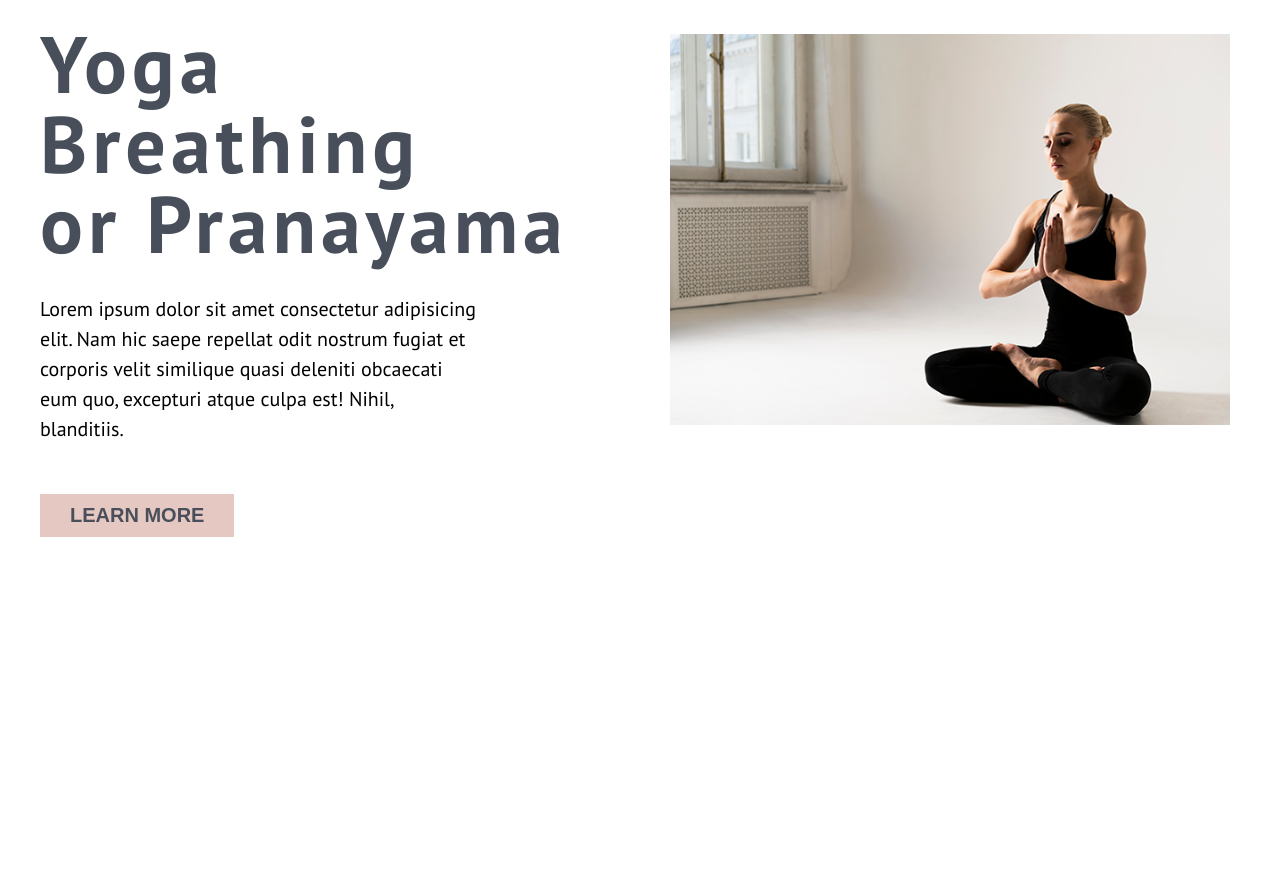
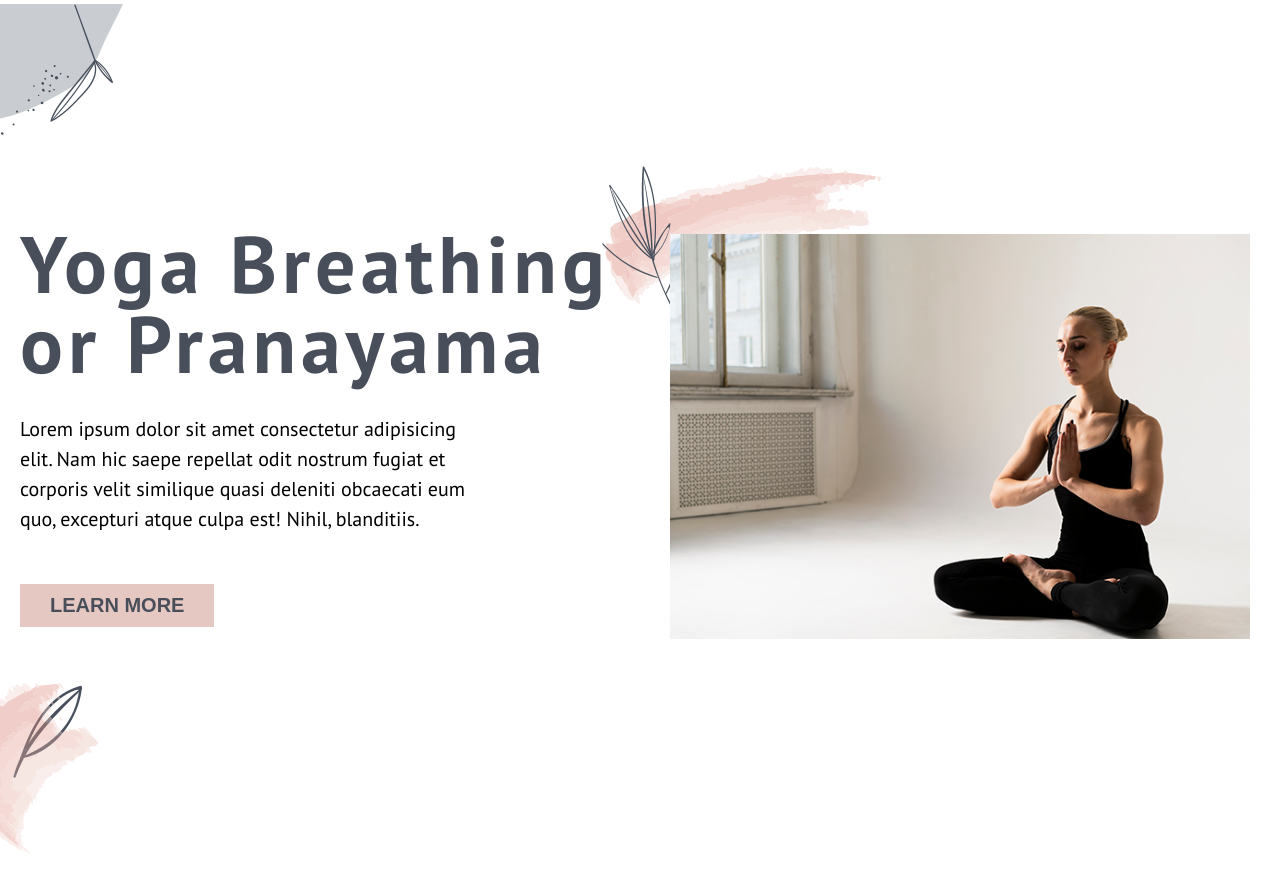
Before and after one commit to doanngocminhthang/yoga-course-template, a plain HTML site: page index.html in a window 1280 px wide. Shown: the part 2129-2998 px from the top of the page. Before the commit the page ends 2766 px from the top, so only its background shows below. Drawn offline with Linux system fonts and the light colour scheme.

Commit message:
50% yoga-breathing-section

```diff
--- a/index.html
+++ b/index.html
@@ -110,8 +110,20 @@
             </div>
         </div>
     </div>
-    <div class="yoga-breathing container">
-        <div class="yoga-breathing__inner">
+    <div class="yoga-breathing wrapper">
+        <img src="image/yoga-breathing__wrapper-left-top-corner-1.png" class="yoga-breathing-wrapper-left-top-corner-1" alt="">
+        <img src="image/yoga-breathing__wrapper-left-top-corner-2.png" class="yoga-breathing-wrapper-left-top-corner-2" alt="">
+        <img src="image/yoga-breathing__wrapper-left-bottom-corner-1.png" class="yoga-breathing-wrapper-left-bottom-corner-1" alt="">
+        <img src="image/yoga-breathing__wrapper-left-bottom-corner-2.png" class="yoga-breathing-wrapper-left-bottom-corner-2" alt="">
+        <img src="image/yoga-breathing__left-top-corner-1.png" class="yoga-breathing-left-top-corner-1" alt="">
+        <img src="image/yoga-breathing__left-top-corner-2.png" class="yoga-breathing-left-top-corner-2" alt="">
+        <!-- <img src="image/yoga-breathing__left-bottom-corner-1.png" class="yoga-breathing-wrapper-left-bottom-corner-1" alt="">
+        <img src="image/yoga-breathing__left-bottom-corner-2.png" class="yoga-breathing-wrapper-left-bottom-corner-2" alt="">
+        <img src="image/yoga-breathing__left-top-corner-1.png" class="yoga-breathing-wrapper-left-top-corner-1" alt="">
+        <img src="image/yoga-breathing__left-top-corner-2.png" class="yoga-breathing-wrapper-left-top-corner-2" alt="">
+        <img src="image/yoga-breathing__left-bottom-corner-1.png" class="yoga-breathing-wrapper-left-bottom-corner-1" alt=""> -->
+
+        <div class="yoga-breathing__inner container">
             <div class="yoga-breathing__content">
                 <h1 class="banner__title">Yoga Breathing<br>or Pranayama </h1>
                 <p class="banner__desc ">Lorem ipsum dolor sit amet consectetur adipisicing elit. Nam hic saepe
@@ -123,6 +135,7 @@
             <div class="yoga-breathing__image"><img src="image/yoga-breathing.png" alt=""></div>
         </div>
     </div>
+
 </body>
 
 </html>
--- a/style.scss
+++ b/style.scss
@@ -1,10 +1,10 @@
 $button-color: #e6c8c3;
-html{
-    font-size:62.5%; //1 rem = 10px
+html {
+  font-size: 62.5%; //1 rem = 10px
 }
 *,
 *:before,
-*:after{
+*:after {
   box-sizing: border-box;
   -webkit-box-sizing: border-box;
 }
@@ -12,11 +12,11 @@ img {
   display: block;
   max-width: 100%;
 }
-body{
-    font-family: 'PT Sans', sans-serif;
+body {
+  font-family: "PT Sans", sans-serif;
 }
 //1440px, 1263px
-.wrapper{
+.wrapper {
   max-width: 1440px;
   margin: 0 auto;
 }
@@ -31,47 +31,46 @@ body{
   padding-top: 4rem;
   justify-content: space-between;
 }
-.header__inner{
+.header__inner {
   display: flex;
   justify-content: space-between;
   align-items: center;
 }
-.logo{
+.logo {
   width: 9.2rem;
   height: 8rem;
 }
 .header__menu-list {
   display: flex;
   font-size: 2.1rem;
-
 }
-.header__menu-link{
+.header__menu-link {
   list-style-type: none;
   text-decoration: none;
-    color:black;
+  color: black;
 }
-.header__menu-item{
+.header__menu-item {
   padding-right: 8.2rem;
 }
-.banner{
+.banner {
   position: relative;
   margin-top: 3rem;
 }
-.banner__inner{
+.banner__inner {
   display: flex;
 }
-.banner__col-1{
+.banner__col-1 {
   width: 50%;
 }
-.banner__col-2{
+.banner__col-2 {
   width: 50%;
   padding: 5rem;
   padding-top: 15rem;
   // position: absolute;
   left: 50%;
-    top:20%
+  top: 20%;
 }
-.banner__title{
+.banner__title {
   line-height: 8rem;
   font-size: 8rem;
   color: #484f5b;
@@ -84,7 +83,7 @@ body{
   line-height: 3rem;
   padding-right: 14rem;
 }
-.banner__btn{
+.banner__btn {
   margin-top: 5rem;
   padding: 1rem 3rem;
   background-color: #e6c8c3;
@@ -94,121 +93,155 @@ body{
   font-weight: bolder;
   border: none;
 }
-.banner__right-bottom-1{
+.banner__right-bottom-1 {
   position: absolute;
   right: 0%;
   bottom: 0%;
 }
-.banner__right-bottom-2{
+.banner__right-bottom-2 {
   position: absolute;
   right: 0%;
   bottom: 0%;
 }
-.banner__right-bottom-3{
+.banner__right-bottom-3 {
   position: absolute;
   right: 0%;
   bottom: 3%;
 }
-.banner__left-middle-1{
+.banner__left-middle-1 {
   position: absolute;
   left: 16%;
   bottom: 18%;
 }
-.banner__left-middle-2{
+.banner__left-middle-2 {
   position: absolute;
   left: 11%;
   bottom: 50%;
 }
-.banner__right-top-1{
+.banner__right-top-1 {
   position: absolute;
   right: 2%;
   top: 0%;
   z-index: 2;
 }
-.banner__right-top-2{
+.banner__right-top-2 {
   position: absolute;
   right: 7%;
   top: 0%;
   z-index: 1;
 }
-.banner__right-top-3{
+.banner__right-top-3 {
   position: absolute;
   right: 0%;
   top: 0%;
   z-index: 0;
 }
-.banner__left-top-1{
+.banner__left-top-1 {
   position: absolute;
   left: 0%;
   top: 0%;
   z-index: 0;
 }
-.banner__left-top-2{
+.banner__left-top-2 {
   position: absolute;
   left: 0%;
   top: 0%;
   z-index: 1;
 }
-.banner-2{
+.banner-2 {
   position: relative;
 }
-.banner-2__inner{
+.banner-2__inner {
   background-image: url(image/banner2.png);
   height: 80rem;
 }
-.banner-2__content{
+.banner-2__content {
   width: 60%;
   padding: 5rem;
   padding-top: 15rem;
   // position: absolute;
   left: 50%;
-    top:25%;
+  top: 25%;
 }
-.program__inner{
+.program__inner {
   display: flex;
   width: 100%;
-    align-items:baseline;
+  align-items: baseline;
   height: 47rem;
   padding-top: 6rem;
 }
-.program__content{
+.program__content {
   width: 33.333333%;
   padding: 5rem;
   padding-left: 14rem;
   position: relative;
   text-align: center;
 }
-.bg-program-1__image{
-    position: absolute;
-
-}
-.bg-program-2__image{
-    position: absolute;
-
-}.bg-program-3__image{
+.bg-program-1__image {
   position: absolute;
 }
-.program__title{
+.bg-program-2__image {
+  position: absolute;
+}
+.bg-program-3__image {
+  position: absolute;
+}
+.program__title {
   font-size: 3rem;
   font-weight: bold;
   letter-spacing: 1px;
   padding-top: 3rem;
 }
-.program__desc{
+.program__desc {
   font-size: 1.8rem;
   padding-top: 6px;
 }
-.yoga-breathing{
-    height: 63.3rem;
+.yoga-breathing {
+  height: 85rem;
+  position: relative;
 }
-.yoga-breathing__inner{
+.yoga-breathing__inner {
   display: flex;
+  padding: 20rem 0rem;
 }
-.yoga-breathing__content{
+.yoga-breathing__content {
   width: 50%;
   padding: 2rem;
 }
-.yoga-breathing__image{
+.yoga-breathing__image {
   width: 50%;
   padding: 3rem;
+  z-index: 50;
 }
+.yoga-breathing-wrapper-left-top-corner-1 {
+  position: absolute;
+  left: 0%;
+  top: 0%;
+  z-index: 0;
+}
+.yoga-breathing-wrapper-left-top-corner-2 {
+  position: absolute;
+  left: 0%;
+  top: 0%;
+}
+.yoga-breathing-wrapper-left-bottom-corner-1 {
+  position: absolute;
+  left: 1%;
+  bottom: 9%;
+}
+.yoga-breathing-wrapper-left-bottom-corner-2 {
+  position: absolute;
+  left: 0%;
+  bottom: 0%;
+  z-index: 10;
+}
+.yoga-breathing-left-top-corner-1 {
+  position: absolute;
+  left: 47%;
+  top: 19%;
+}
+.yoga-breathing-left-top-corner-2 {
+  position: absolute;
+  left: 47%;
+  top: 19%;
+}
```
Also changed, not shown: image/yoga-breathing__left-bottom-corner.png (added), image/yoga-breathing__left-top-corner-1.png (added), image/yoga-breathing__left-top-corner-2.png (added), image/yoga-breathing__right-bottom-corner-2.png (added), image/yoga-breathing__right-bottom-corner.png (added), image/yoga-breathing__right-top-corner-2.png (added), image/yoga-breathing__right-top-corner.png (added), image/yoga-breathing__wrapper-left-bottom-corner-1.png (added), image/yoga-breathing__wrapper-left-bottom-corner-2.png (added), image/yoga-breathing__wrapper-left-top-corner-1.png (added), image/yoga-breathing__wrapper-left-top-corner-2.png (added), style.css, 1 other file. Lines whose indentation alone changed are shown as unchanged.
